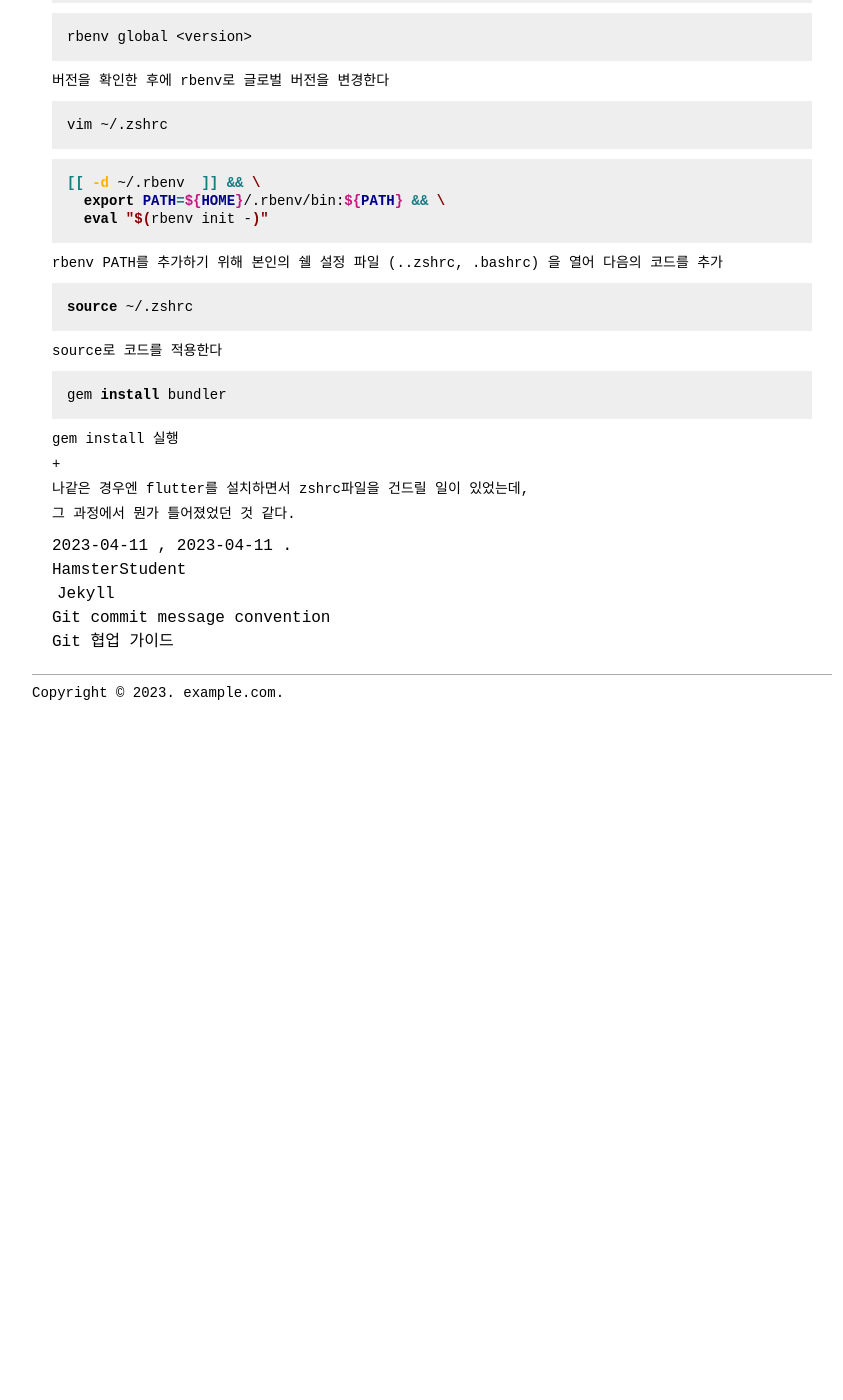
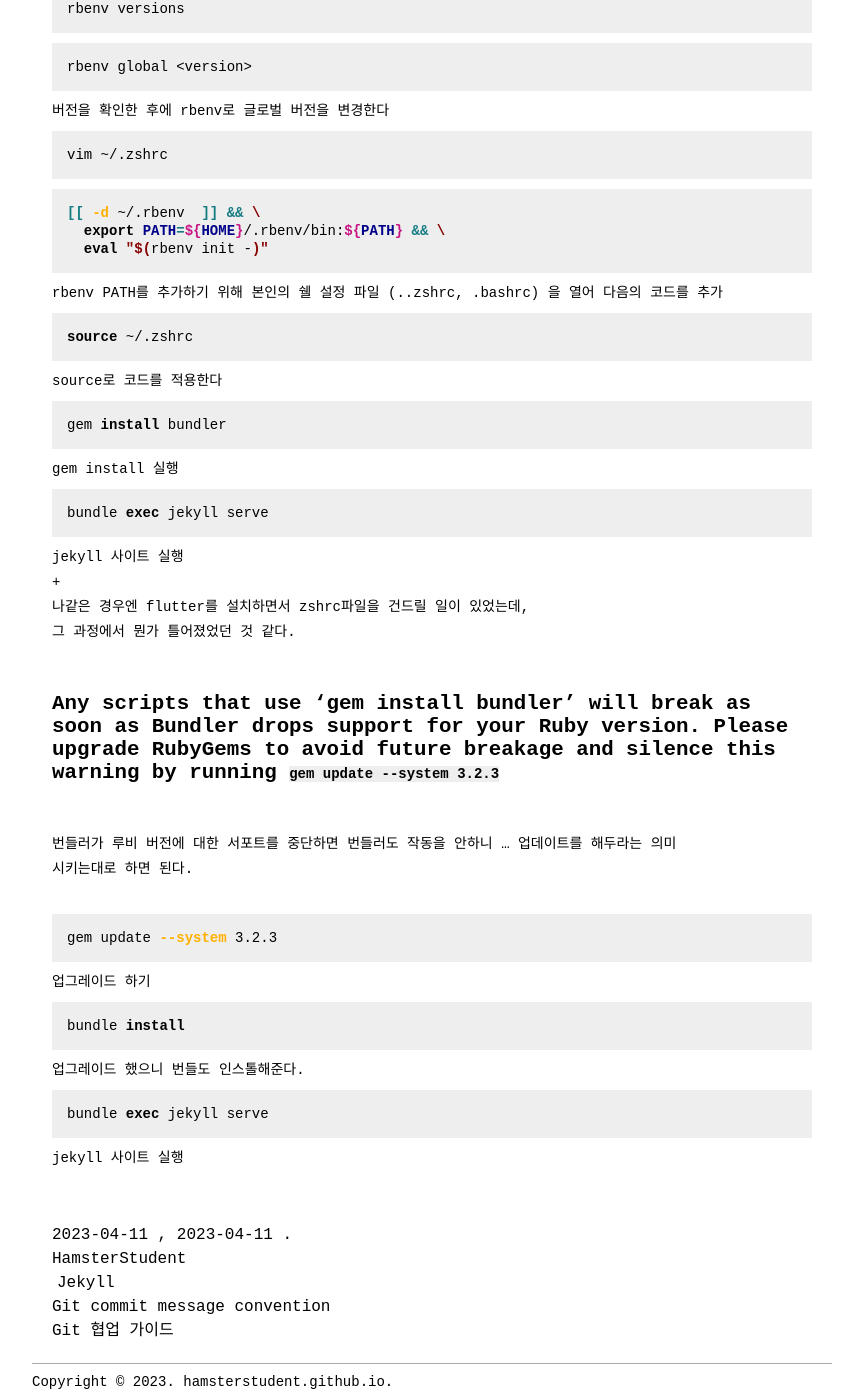
Before and after one commit to HamsterStudent/HamsterStudent.github.io, a Jekyll site: the page built from _posts/2023-04-11-jekyll_error.markdown, in a window 1280 px wide and 1400 px high, scrolled down 971 px. Shown: the whole window, without its empty margins (208-1051 px from the left). Built offline with Jekyll 4.4.1, drawn with Linux system fonts in a browser that asks for light colours; some web fonts are replaced; before the commit the page ends 1682 px from its top, so only the background shows below that.

Commit message:
20230517

````diff
--- a/_config.yml
+++ b/_config.yml
@@ -3,13 +3,13 @@
 # This is the configuration file for your blog, please change these items after forked.
 
 title: .log
-email: hwanyamyu@example.com
+email: hwanyamyu@gmail.com
 name: HamsterStudent
 description: >- # this means to ignore newlines until "baseurl:"
 keywords: [Your keywords]
 baseurl: "" # the subpath of your site, e.g. /`blog
 url: "" # the base hostname & protocol for your site, e.g. http://example.com
-domain: "example.com" # the domain name for your site, e.g. example.com
+domain: "hamsterstudent.github.io" # the domain name for your site, e.g. example.com
 language: en
 # Supported languages list:
 # en: English
--- a/_posts/2023-04-11-jekyll_error.markdown
+++ b/_posts/2023-04-11-jekyll_error.markdown
@@ -7,16 +7,19 @@ categories: [Jekyll]
 ---
 
 <br><br>
+
 ios 환경에서 Jekyll 블로그를 만들어보면서
 
 테마 적용이나 설치에 있어 난관에 봉착한 횟수가 수도 없었기에,
 
 미래의 나를 위해서라도 이렇게 마주했던 에러와 그 대처법을 적어둔다.
+
 <br><br>
 
 ---
 
 <br>
+
 ## Gem::FilePermissionError
 
 ```bash
@@ -91,8 +94,46 @@ gem install bundler
 
 gem install 실행
 
+```bash
+bundle exec jekyll serve
+```
+
+jekyll 사이트 실행
+
 \+
 
 나같은 경우엔 flutter를 설치하면서 zshrc파일을 건드릴 일이 있었는데,
 
 그 과정에서 뭔가 틀어졌었던 것 같다.
+
+<br><br>
+
+## Any scripts that use 'gem install bundler' will break as soon as Bundler drops support for your Ruby version. Please upgrade RubyGems to avoid future breakage and silence this warning by running `gem update --system 3.2.3`
+
+<br><br>
+
+번들러가 루비 버전에 대한 서포트를 중단하면 번들러도 작동을 안하니 ... 업데이트를 해두라는 의미
+
+시키는대로 하면 된다.
+
+<br>
+
+```bash
+gem update --system 3.2.3
+```
+
+업그레이드 하기
+
+```bash
+bundle install
+```
+
+업그레이드 했으니 번들도 인스톨해준다.
+
+```bash
+bundle exec jekyll serve
+```
+
+jekyll 사이트 실행
+
+<br><br>
````
Also changed, not shown: _posts/2023-05-13-flutter.md (added, +78 -0 lines), _posts/2023-05-17-flutter.md (added, +62 -0 lines), pages/about.md (+2 -2 lines), Gemfile.lock.
